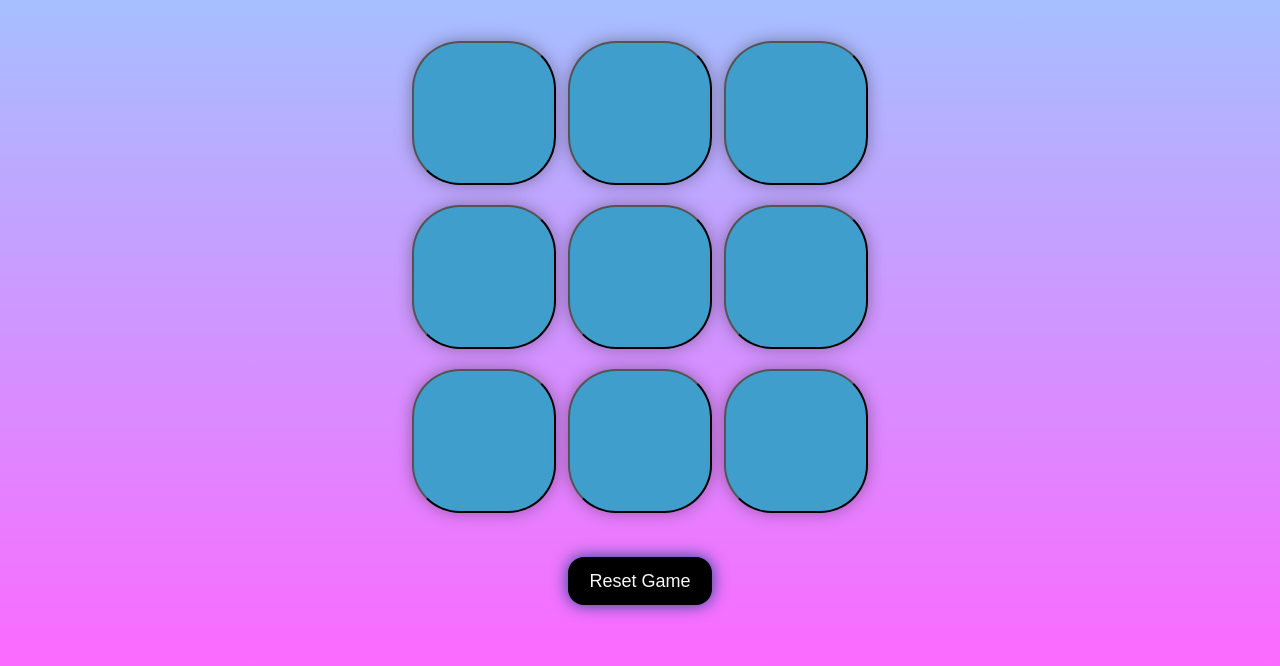
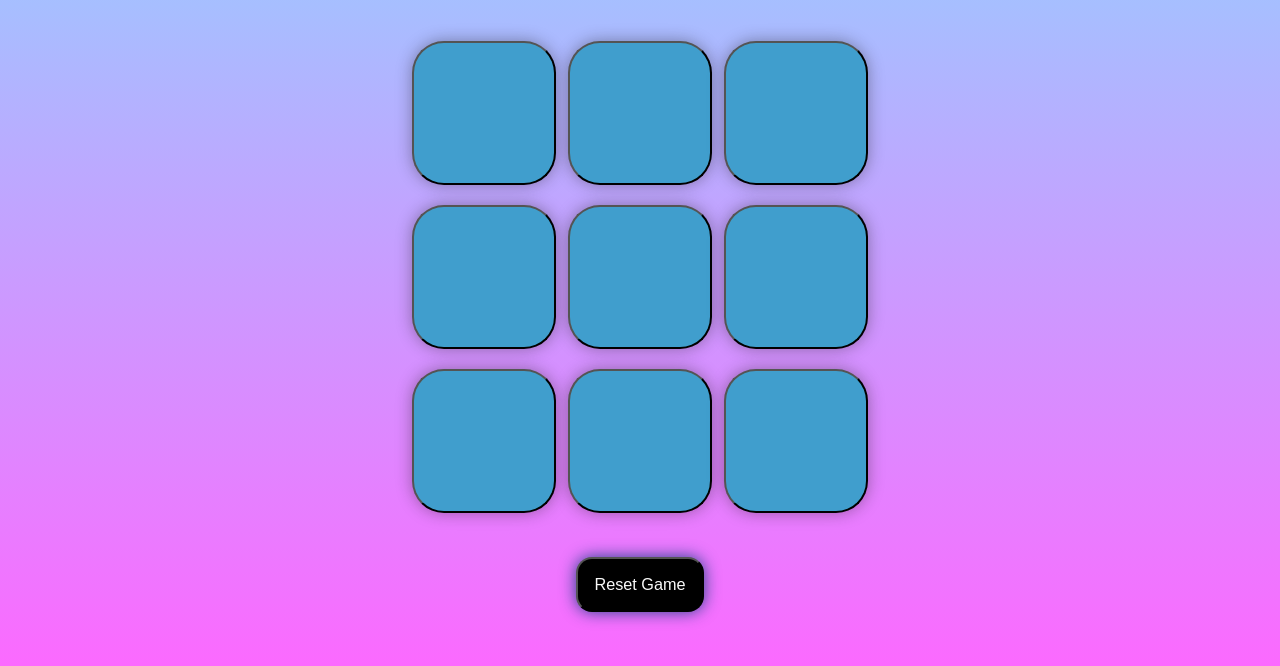
Before and after one commit to gargi321960/Tic_Tac_Toe, a plain HTML site: page index.html in a window 1280 px wide. Shown: the part 104-770 px from the top of the page. Drawn offline with Linux system fonts and the light colour scheme.

Commit message:
Add files via upload

```diff
--- a/style.css
+++ b/style.css
@@ -34,7 +34,7 @@ h1{
     height: 18vmin;
     width: 18vmin;
     background-color:#409ecd;
-    border-radius:3rem;
+    border-radius:2rem;
     box-shadow: 0 0 1rem rgba(33, 33, 35, 0.4);
     font-size: 10vmin;
     color: #b0413e;
@@ -42,12 +42,11 @@ h1{
 .reset_btn{
     background-color: black;
     color: #f9f9f9;
-    height: 6vmin;
-    width: 18vmin;
-    font-size: 18px;
+    font-size: 1.27vw;
     border-radius: 1rem;
     box-shadow: 0 0 1rem rgba(7, 62, 125, 0.9);
-    border: none;
+    padding: 1rem;
+
 }
 .new-btn{
     background-color: black;
```
Also changed, not shown: image.PNG (added).
